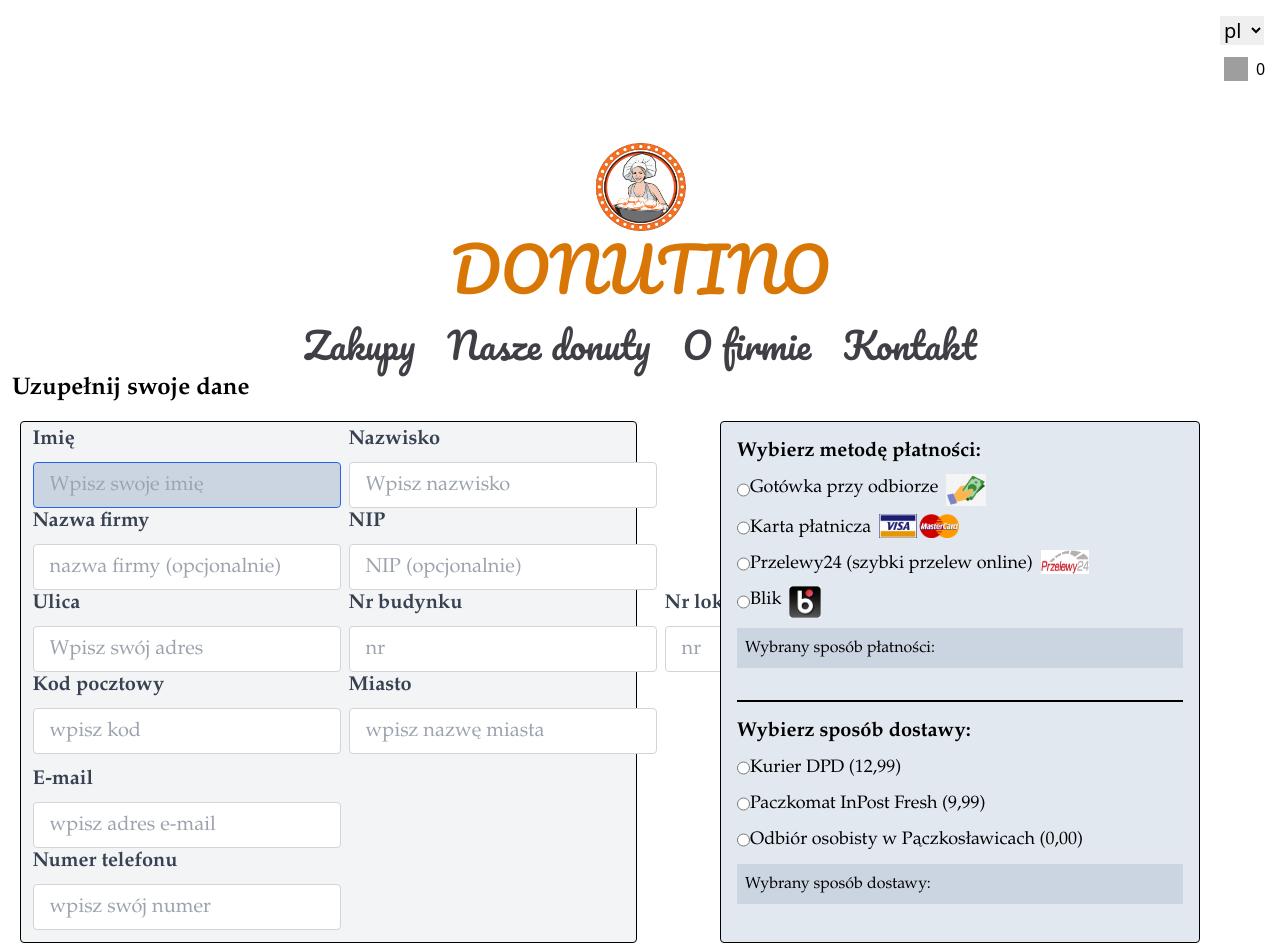
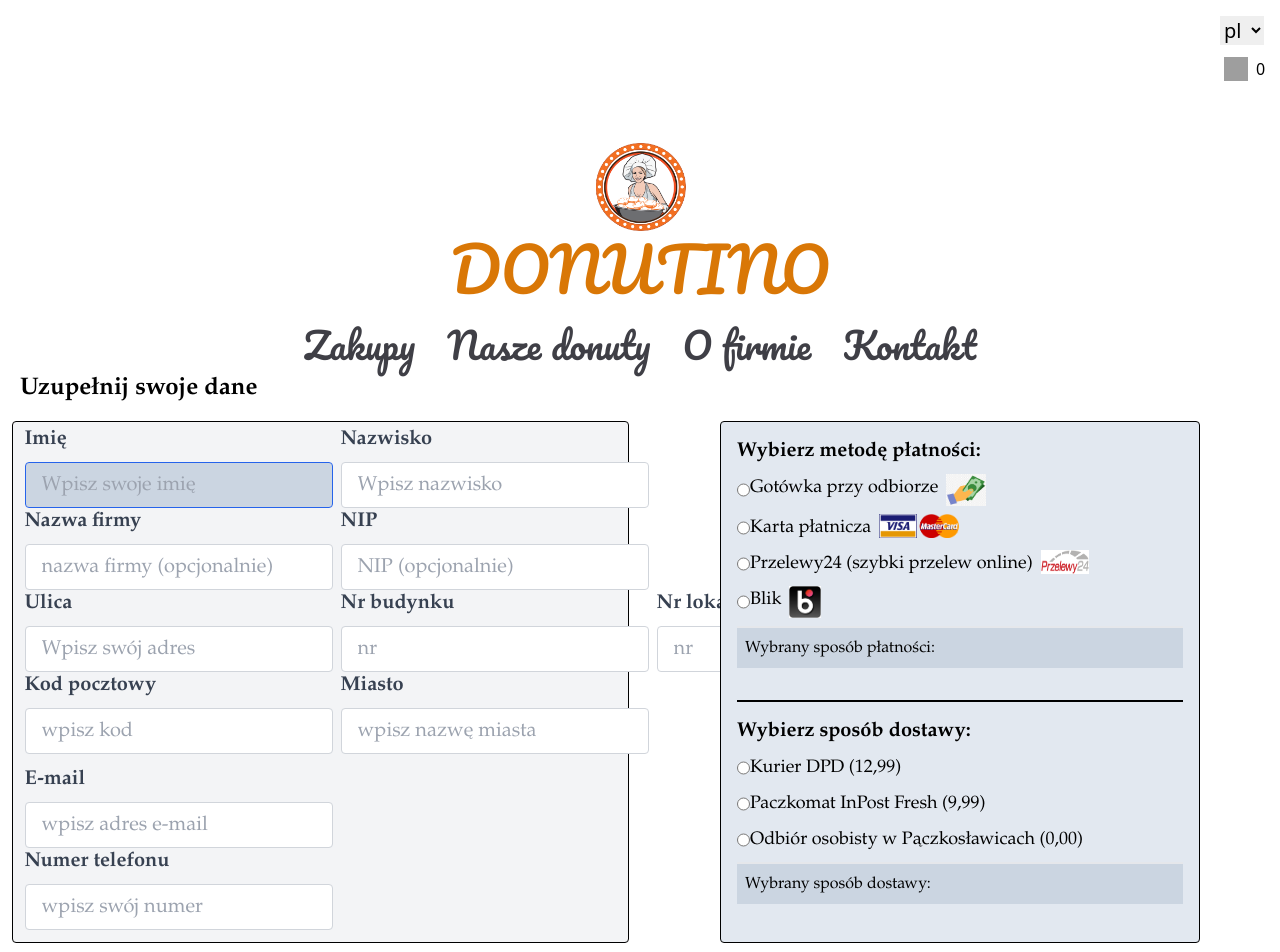
Before and after one commit to DominoxB/donutshop, a Vue app: page /PaymentPage in a window 1280 px wide. Shown: the top 952 px of the page. Built offline with nearby package versions, Linux system fonts and the light colour scheme; grey boxes are pictures that could not be loaded.

Commit message:
add style

```diff
--- a/src/components/atoms/PaymentUserData.vue
+++ b/src/components/atoms/PaymentUserData.vue
@@ -1,13 +1,13 @@
 <template>
     <div class="block">
       <div>
-      <span class="font-garamond font-bold ml-3 text-2xl"
+      <span class="font-garamond font-bold ml-5 text-2xl"
         >Uzupełnij swoje dane</span
       >
     </div>
     <div class="flex mt-4 justify-center">
       <div
-        class="flex bg-gray-100 w-3/4 md:w-[617px] font-garamond lg:ml-4 border border-black rounded "
+        class="flex bg-gray-100 md:w-[617px] font-garamond border border-black rounded"
       >
         <div class="ml-3 mr-3">
           <!-- imię i nazwisko -->
```
